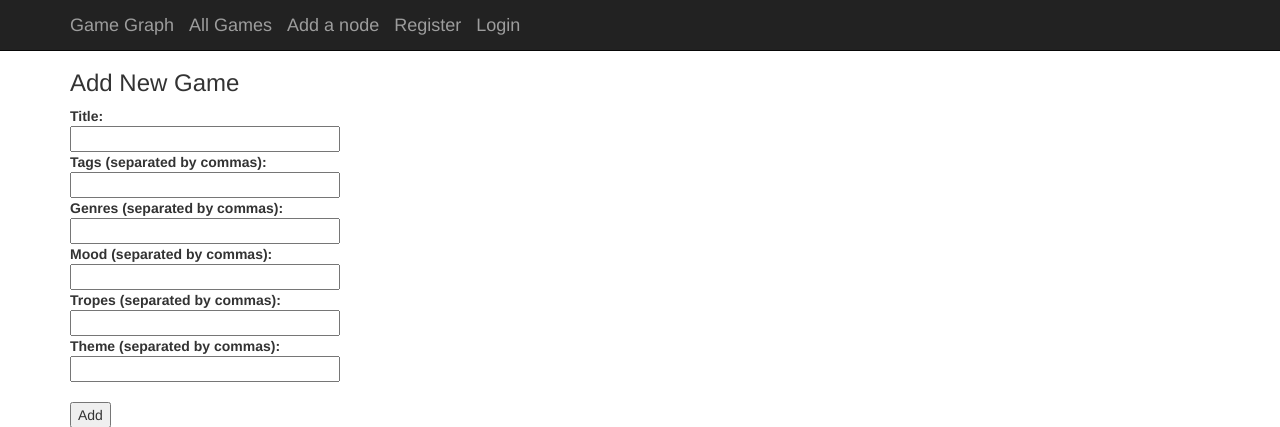
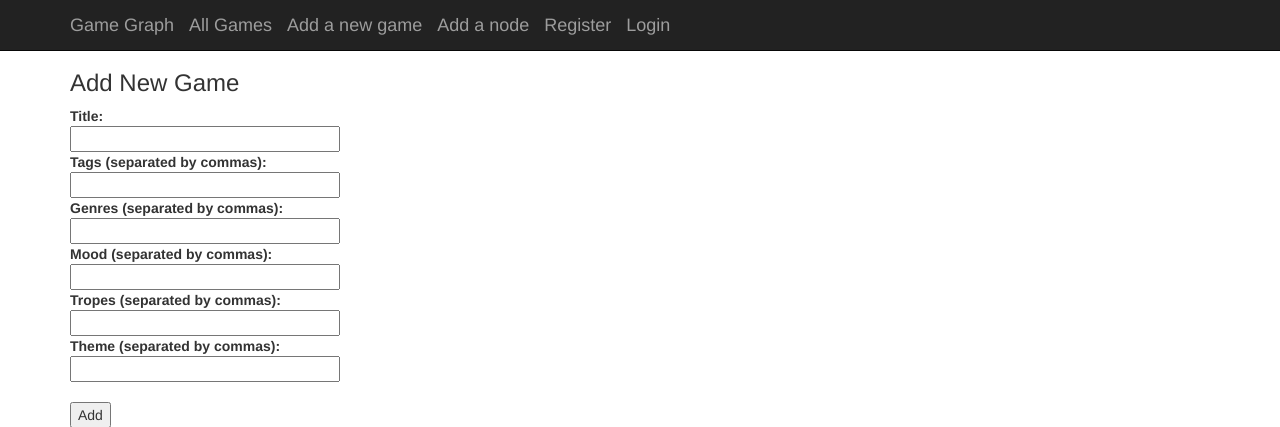
Before and after one commit to wotashu/game-graph, a Flask app: page /new_game in a window 1280 px wide. Shown: the top 427 px of the page. Run offline with Flask 2, Linux system fonts and the light colour scheme; some libraries are stand-ins or nearby versions.

Commit message:
try again to add a new game page

```diff
--- a/gamegraph/templates/layout.html
+++ b/gamegraph/templates/layout.html
@@ -21,7 +21,8 @@
           </button>
             <a class="navbar-brand" href="{{ url_for('index') }}">Game Graph</a>
             <a class="navbar-brand" href="/all_games">All Games</a>
-            <a class="navbar-brand" href="/add">Add a node</a>
+            <a class="navbar-brand" href="/add_game">Add a new game</a>
+            <a class="navbar-brand" href="/add_node">Add a node</a>
             {% if not session.username %}
                 <a class="navbar-brand" href="{{ url_for('register') }}">Register</a>
                 <a class="navbar-brand" href="{{ url_for('login') }}">Login</a>
```
